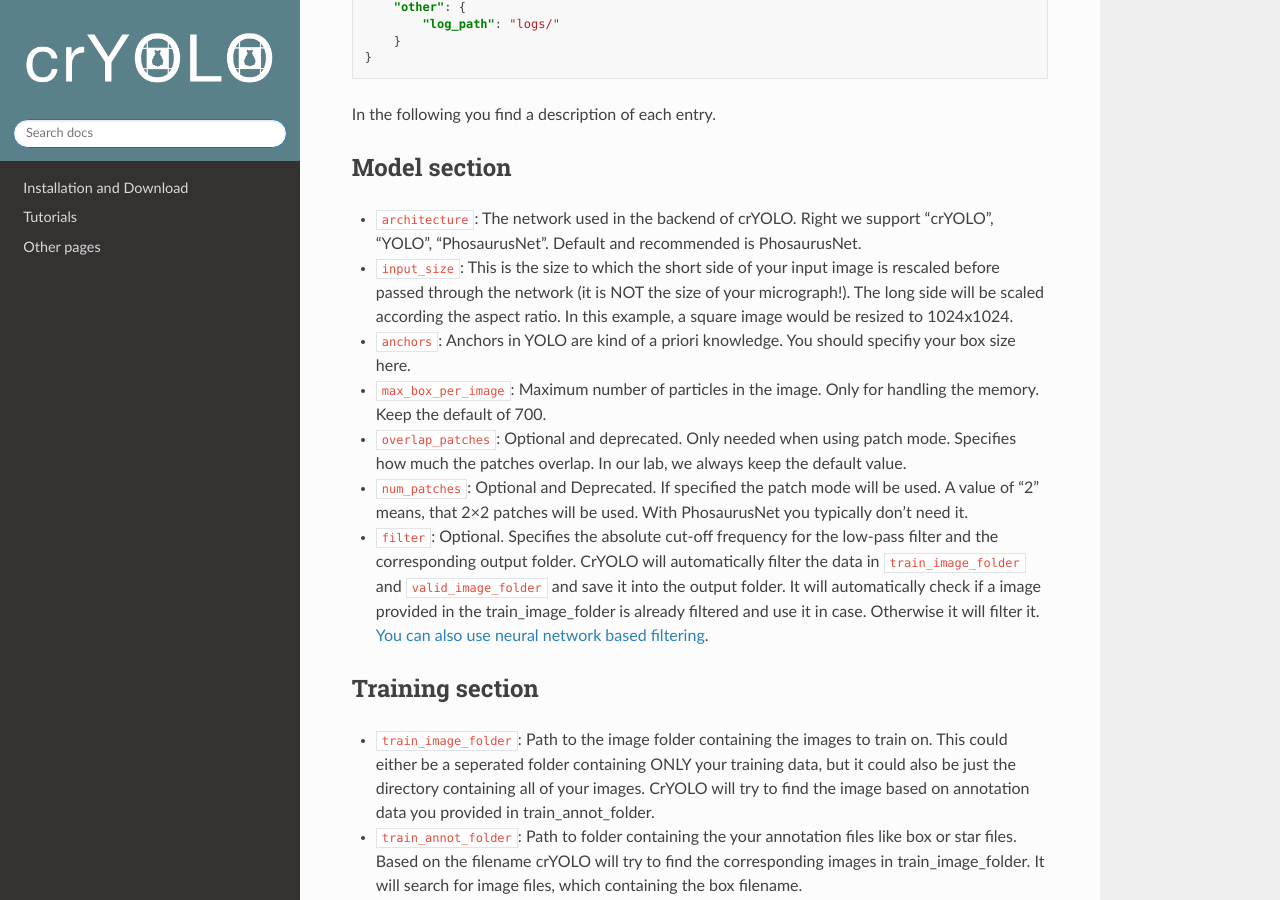
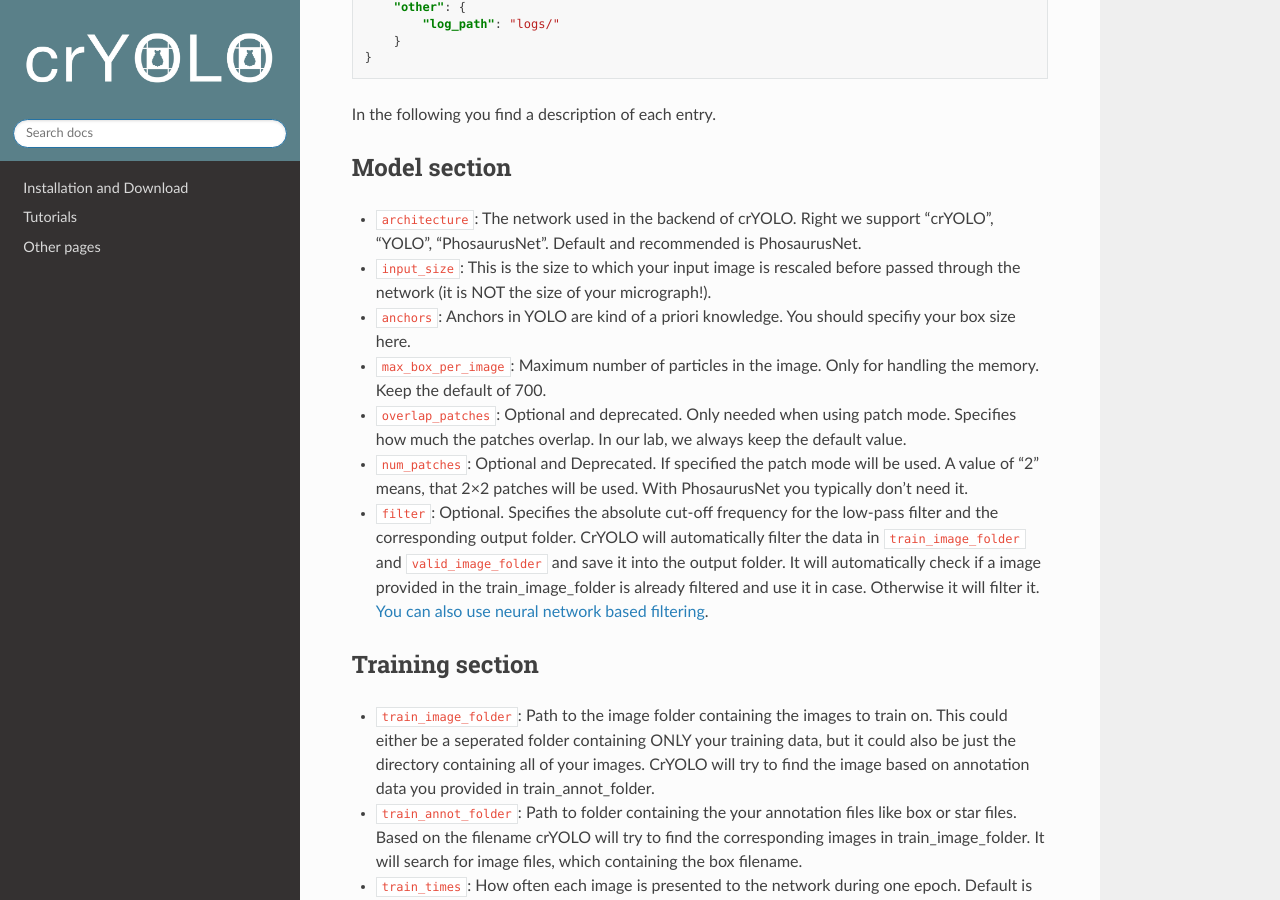
Before and after one commit to MPI-Dortmund/cryolo, a Sphinx documentation site: the page built from source/other/cryolo_configuration_file.rst, in a window 1280 px wide and 900 px high, scrolled down 817 px. Built offline with Sphinx 7.4.7 and the Read the Docs theme 2.0.0, drawn with Linux system fonts in a browser that asks for light colours.

Commit message:
changes for version 1.6

```diff
--- a/source/other/cryolo_configuration_file.rst
+++ b/source/other/cryolo_configuration_file.rst
@@ -51,7 +51,7 @@ Model section
 *************
 * :samp:`architecture`: The network used in the backend of crYOLO. Right we support “crYOLO”, “YOLO”, “PhosaurusNet”. Default and recommended is PhosaurusNet.
 
-* :samp:`input_size`: This is the size to which the short side of your input image is rescaled before passed through the network (it is NOT the size of your micrograph!). The long side will be scaled according the aspect ratio. In this example, a square image would be resized to 1024x1024.
+* :samp:`input_size`: This is the size to which  your input image is rescaled before passed through the network (it is NOT the size of your micrograph!).
 
 * :samp:`anchors`: Anchors in YOLO are kind of a priori knowledge. You should specifiy your box size here.
 
--- a/source/other/sparse.rst
+++ b/source/other/sparse.rst
@@ -1,5 +1,5 @@
 .. _sparse-picking-label:
-CrYOLO on sparsely labeled data
+crYOLO on sparsely labeled data
 ^^^^^^^^^^^^^^^^^^^^^^^^^^^^^^^^^^^^^
 
 In the first preprint of crYOLO we wrote the following sentence without any comments:
```
